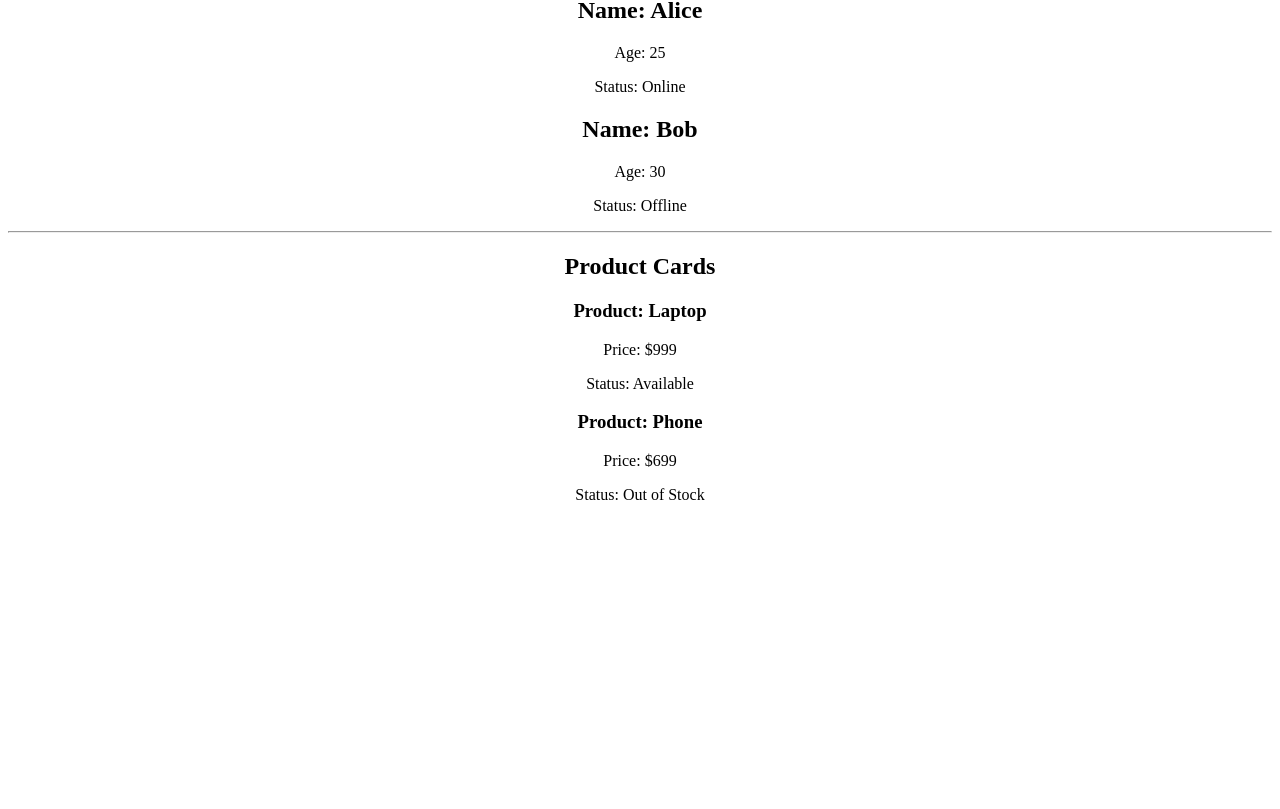
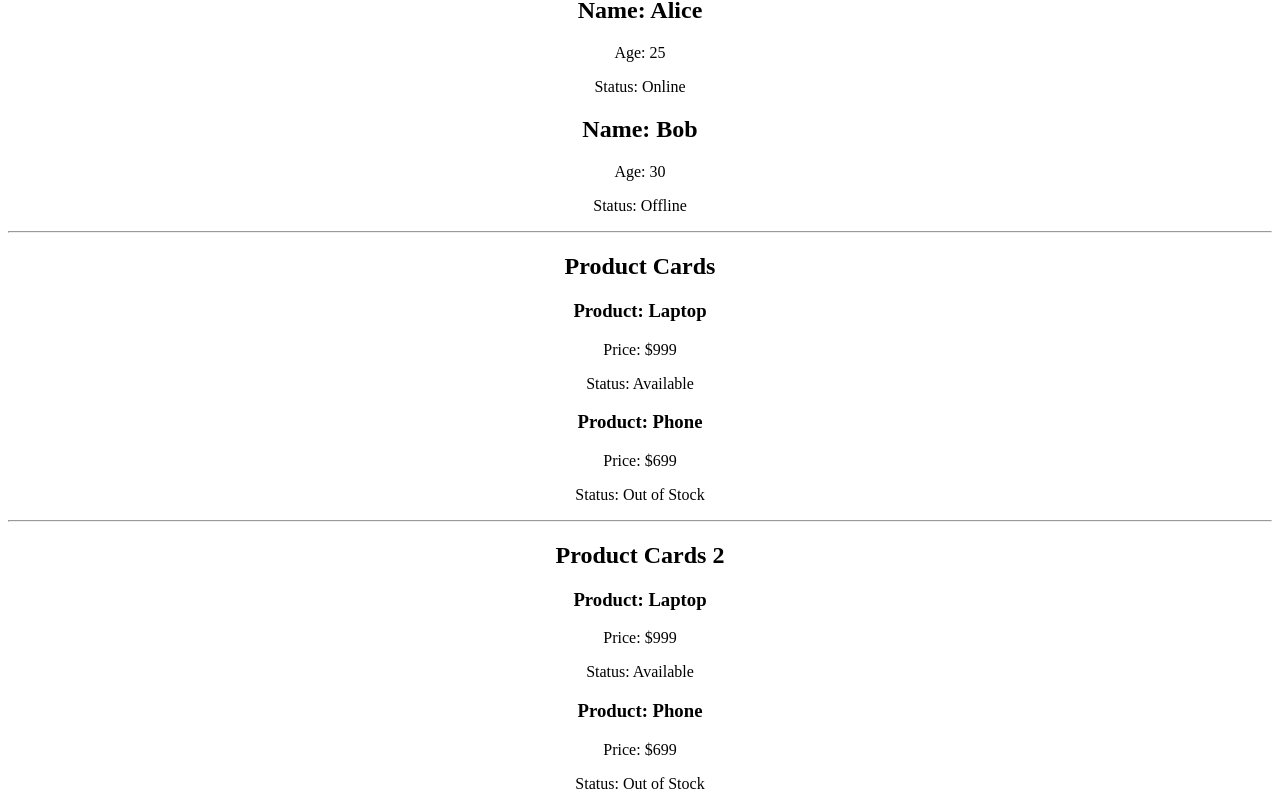
Before and after one commit to crystalfox1/giti, a React (Vite) app: page / in a window 1280 px wide. Shown: the part 282-1091 px from the top of the page. Before the commit the page ends 802 px from the top, so only its background shows below. Built offline with nearby package versions, Linux system fonts and the light colour scheme.

Commit message:
complete all exercises with clean app format

```diff
--- a/src/App.tsx
+++ b/src/App.tsx
@@ -1,7 +1,8 @@
 import Counter from "./Counter"
 import Toggle from "./Toggle"
-import UserCard from "./UserCard"
+import UserCard2 from "./UserCard2"
 import ProductCard from "./ProductCard"
+import ProductCard2 from "./ProductCard2"
 
 function App() {
   return (
@@ -11,10 +12,12 @@ function App() {
       <hr />
       <Toggle />
       <hr />
-      <UserCard name="Alice" age={25} isOnline={true} />
-      <UserCard name="Bob" age={30} isOnline={false} />
+      <UserCard2 name="Alice" age={25} isOnline={true} />
+      <UserCard2 name="Bob" age={30} isOnline={false} />
       <hr />
       <ProductCard />
+      <hr />
+      <ProductCard2 />
     </div>
   )
 }
--- /dev/null
+++ b/src/ProductCard2.tsx
@@ -0,0 +1,27 @@
+interface ProductCardProps {
+  name: string
+  price: number
+  isAvailable: boolean
+}
+
+function ProductCardItem({ name, price, isAvailable }: ProductCardProps) {
+  return (
+    <div>
+      <h3>Product: {name}</h3>
+      <p>Price: ${price}</p>
+      <p>Status: {isAvailable ? "Available" : "Out of Stock"}</p>
+    </div>
+  )
+}
+
+function ProductCard2() {
+  return (
+    <div>
+      <h2>Product Cards 2</h2>
+      <ProductCardItem name="Laptop" price={999} isAvailable={true} />
+      <ProductCardItem name="Phone" price={699} isAvailable={false} />
+    </div>
+  )
+}
+
+export default ProductCard2
--- /dev/null
+++ b/src/UserCard2.tsx
@@ -0,0 +1,17 @@
+interface UserCardProps {
+  name: string
+  age: number
+  isOnline: boolean
+}
+
+function UserCard2({ name, age, isOnline }: UserCardProps) {
+  return (
+    <div>
+      <h2>Name: {name}</h2>
+      <p>Age: {age}</p>
+      <p>Status: {isOnline ? "Online" : "Offline"}</p>
+    </div>
+  )
+}
+
+export default UserCard2
```
